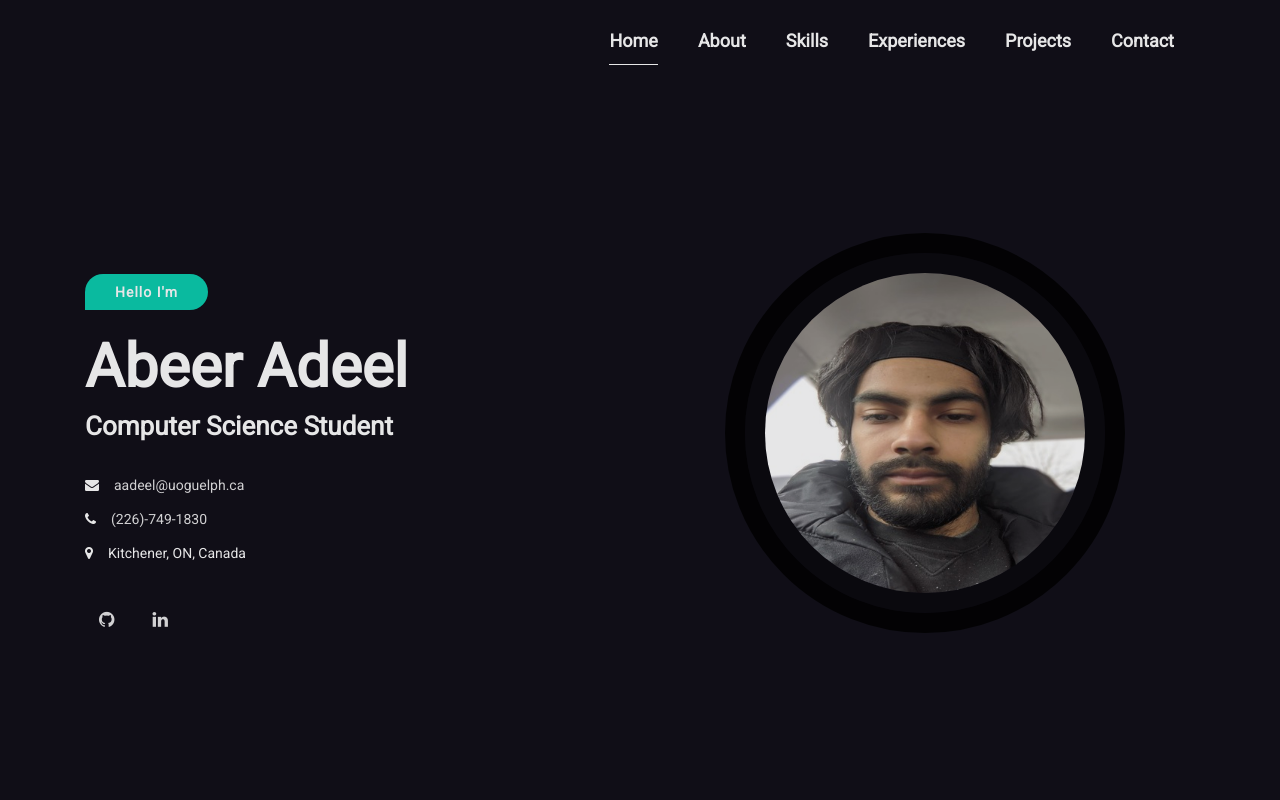
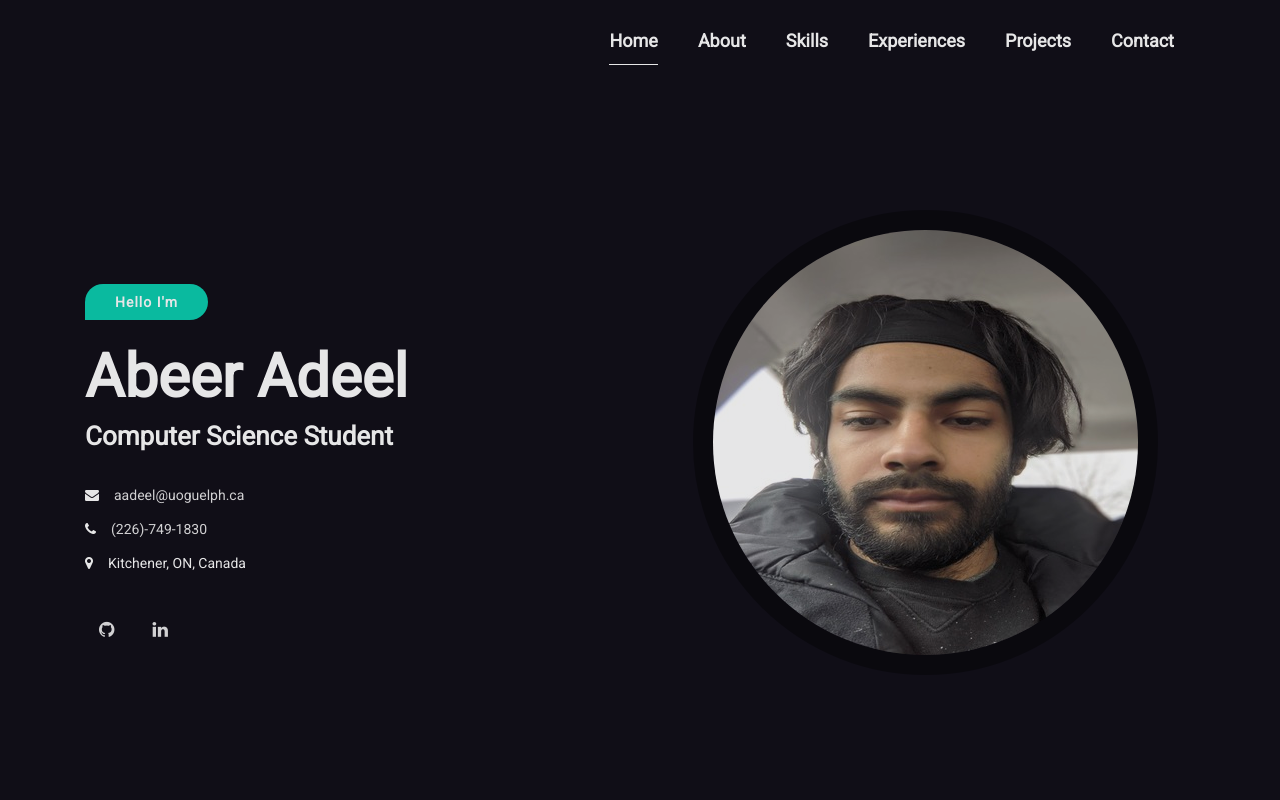
Before and after one commit to AbeerAdeel/abeeradeelportfolio.github.io, a plain HTML site: page index.html in a window 1280 px wide. Shown: the top 800 px of the page. Drawn offline with Linux system fonts and the light colour scheme; some packages are replaced by stand-ins of ours.

Commit message:
Update index.html

```diff
--- a/index.html
+++ b/index.html
@@ -125,7 +125,7 @@
                         </div>
                         <div class="col-sm-6">
                             <div class="hero-img wow fadeInUp" data-wow-duration="0.8s" data-wow-delay="0.6s">
-                                <div class="img-border">
+                                <div>
                                     <img src="assets/images/abeer.jpg" alt=""  class="img-fluid">
                                 </div>
                             </div>
```
